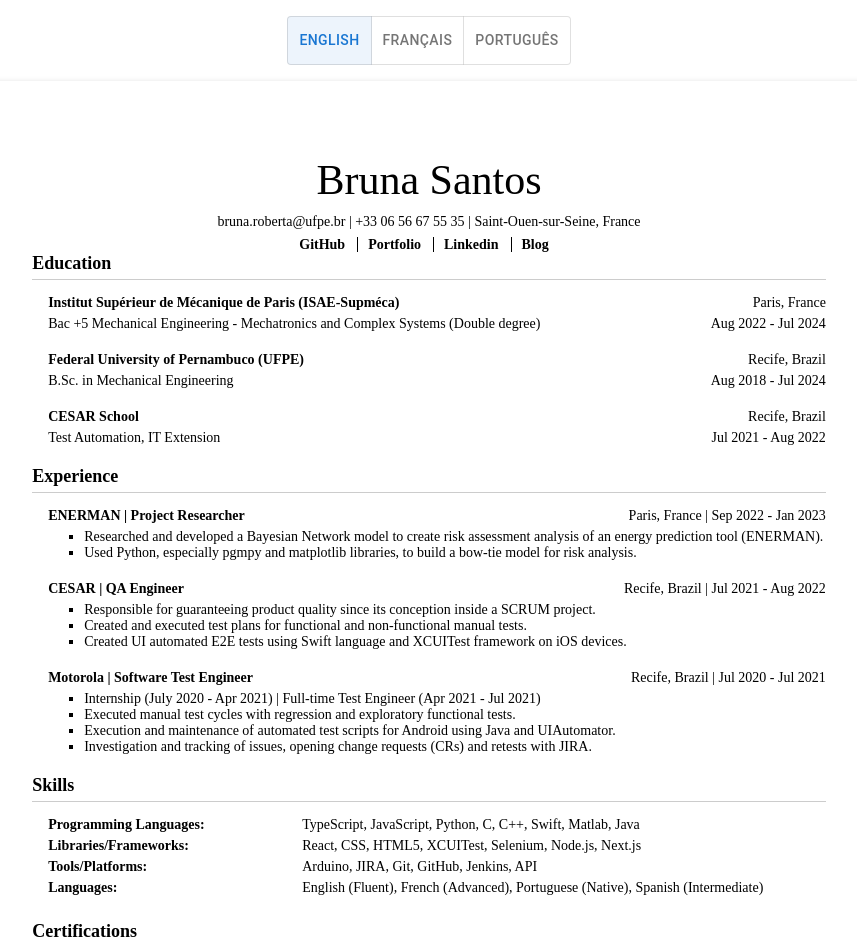
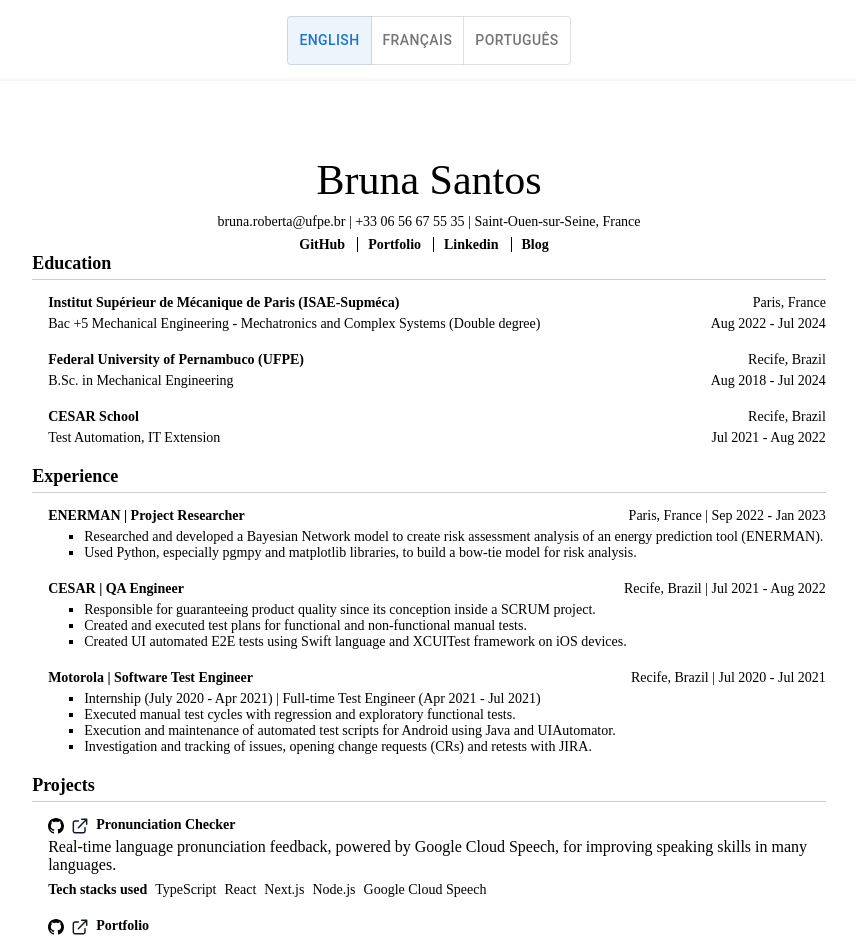
Before and after one commit to gsantosbruna/resume-template, a React (Create React App) app: page / in a window 1280 px wide. Shown: the top 939 px of the page, without its empty margins (211-1068 px from the left). Built offline with nearby package versions, Linux system fonts and the light colour scheme; a web font is replaced by a local one.

Commit message:
add projects section and update portfolio link

```diff
--- /dev/null
+++ b/src/components/Projects/index.tsx
@@ -0,0 +1,86 @@
+import React from "react";
+// @ts-ignore
+import githubIcon from "./github.svg";
+// @ts-ignore
+import liveIcon from "./link.svg";
+
+interface ExperienceProps {
+  data: {
+    title: string;
+    image: string;
+    tags: string[];
+    githubLink: string;
+    liveLink: string;
+    description: string;
+  }[];
+
+  projects: string;
+  stacks: string;
+}
+
+const Projects: React.FC<ExperienceProps> = ({ data, projects, stacks }) => {
+  return (
+    <div className="experience">
+      <h2>{projects}</h2>
+      {data.map((item, index) => (
+        <div key={index} style={{}}>
+          <span
+            style={{
+              display: "flex",
+              justifyContent: "flex-start",
+              alignItems: "center",
+              gap: "0.5rem",
+            }}
+          >
+            <a href={item.githubLink}>
+              <img
+                src={githubIcon}
+                alt="GitHub Repository"
+                style={{ width: "16px" }}
+              />
+            </a>
+            <a href={item.liveLink}>
+              <img
+                src={liveIcon}
+                alt="Live Preview"
+                style={{ width: "16px" }}
+              />
+            </a>
+            <h3>{item.title}</h3>
+          </span>
+          <ul style={{ margin: 0, padding: 0 }}>
+            {item.description}
+            <div
+              style={{
+                display: "flex",
+                alignItems: "center",
+                justifyContent: "flex-start",
+                margin: 0,
+                height: "auto",
+                marginTop: "0.5rem",
+                gap: "0.5rem",
+              }}
+            >
+              <h3 style={{ margin: 0 }}>{stacks}</h3>
+              <div
+                style={{
+                  display: "flex",
+                  alignItems: "center",
+                  justifyContent: "flex-start",
+                  margin: 0,
+                  gap: "0.5rem",
+                }}
+              >
+                {item.tags.map((tag) => {
+                  return <p key={tag}>{tag}</p>;
+                })}
+              </div>
+            </div>
+          </ul>
+        </div>
+      ))}
+    </div>
+  );
+};
+
+export default Projects;
--- a/src/data/en.tsx
+++ b/src/data/en.tsx
@@ -5,7 +5,7 @@ const resumeDataEN = {
     phone: "+33 06 56 67 55 35",
     location: "Saint-Ouen-sur-Seine, France",
     github: "https://github.com/gsantosbruna/",
-    portfolio: "https://portfolio-gsantosbruna.vercel.app/",
+    portfolio: "https://bruna-santos-portfolio.webflow.io/",
     linkedin: "https://www.linkedin.com/in/brunarobertasantos/",
     blog: "https://medium.com/@brunasantos_38597",
     aboutMe:
@@ -115,10 +115,26 @@ const resumeDataEN = {
   ],
   projects: [
     {
+      title: "Pronunciation Checker",
+      image: "https://i.imgur.com/9Q9W9X3.png",
+      tags: [
+        "TypeScript",
+        "React",
+        "Next.js",
+        "Node.js",
+        "Google Cloud Speech",
+      ],
+      githubLink: "https://github.com/gsantosbruna/pronunciation-check",
+      liveLink: "https://pronunciation-check.vercel.app/",
+      description:
+        "Real-time language pronunciation feedback, powered by Google Cloud Speech, for improving speaking skills in many languages.",
+    },
+
+    {
       title: "Portfolio",
       image: "https://i.imgur.com/8XZJQZM.png",
       tags: ["React", "CSS", "HTML5"],
-      githubLink: "https://github.com/",
+      githubLink: "https://github.com/gsantosbruna/portfolio",
       liveLink: "https://portfolio-gsantosbruna.vercel.app/",
       description:
         "My portfolio website built with React, CSS, and HTML5. It showcases my skills, projects, and experience.",
@@ -134,6 +150,8 @@ const resumeDataEN = {
     librariesFrameworks: "Libraries/Frameworks",
     toolsPlatforms: "Tools/Platforms",
     languages: "Languages",
+    projects: "Projects",
+    stacks: "Tech stacks used",
   },
 };
 
--- a/src/data/fr.tsx
+++ b/src/data/fr.tsx
@@ -5,7 +5,7 @@ const resumeDataFR = {
     phone: "+33 06 56 67 55 35",
     location: "Saint-Ouen-sur-Seine, France",
     github: "https://github.com/gsantosbruna/",
-    portfolio: "https://portfolio-gsantosbruna.vercel.app/",
+    portfolio: "https://bruna-santos-portfolio.webflow.io/",
     linkedin: "https://www.linkedin.com/in/brunarobertasantos/",
     blog: "https://medium.com/@brunasantos_38597",
     aboutMe:
@@ -115,10 +115,25 @@ const resumeDataFR = {
   ],
   projects: [
     {
+      title: "Pronunciation Checker", // Added the Pronunciation Checker project
+      image: "https://i.imgur.com/9Q9W9X3.png",
+      tags: [
+        "TypeScript",
+        "React",
+        "Next.js",
+        "Node.js",
+        "Google Cloud Speech",
+      ],
+      githubLink: "https://github.com/gsantosbruna/pronunciation-check",
+      liveLink: "https://pronunciation-check.vercel.app/",
+      description:
+        "Feedback en temps réel sur la prononciation en langues étrangères, alimenté par Google Cloud Speech, pour améliorer les compétences en expression orale dans de nombreuses langues.",
+    },
+    {
       title: "Portfolio",
       image: "https://i.imgur.com/8XZJQZM.png",
       tags: ["React", "CSS", "HTML5"],
-      githubLink: "https://github.com/",
+      githubLink: "https://github.com/gsantosbruna/portfolio",
       liveLink: "https://portfolio-gsantosbruna.vercel.app/",
       description:
         "Mon site web de portfolio construit avec React, CSS et HTML5. Il présente mes compétences, mes projets et mon expérience.",
@@ -134,6 +149,8 @@ const resumeDataFR = {
     librariesFrameworks: "Bibliothèques/Frameworks",
     toolsPlatforms: "Outils/Plateformes",
     languages: "Langues",
+    projects: "Projets",
+    stacks: "Technologies utilisées ",
   },
 };
 
--- a/src/data/pt-br.tsx
+++ b/src/data/pt-br.tsx
@@ -5,7 +5,7 @@ const resumeDataPTBR = {
     phone: "+33 06 56 67 55 35",
     location: "Saint-Ouen-sur-Seine, França",
     github: "https://github.com/gsantosbruna/",
-    portfolio: "https://portfolio-gsantosbruna.vercel.app/",
+    portfolio: "https://bruna-santos-portfolio.webflow.io/",
     linkedin: "https://www.linkedin.com/in/brunarobertasantos/",
     blog: "https://medium.com/@brunasantos_38597",
     aboutMe:
@@ -115,10 +115,25 @@ const resumeDataPTBR = {
   ],
   projects: [
     {
+      title: "Pronunciation Checker", // Projeto adicionado
+      image: "https://i.imgur.com/9Q9W9X3.png",
+      tags: [
+        "TypeScript",
+        "React",
+        "Next.js",
+        "Node.js",
+        "Google Cloud Speech",
+      ],
+      githubLink: "https://github.com/gsantosbruna/pronunciation-check",
+      liveLink: "https://pronunciation-check.vercel.app/",
+      description:
+        "Feedback em tempo real sobre pronúncia em idiomas, alimentado pelo Google Cloud Speech, para melhorar as habilidades de fala em muitos idiomas.",
+    },
+    {
       title: "Portfólio",
       image: "https://i.imgur.com/8XZJQZM.png",
       tags: ["React", "CSS", "HTML5"],
-      githubLink: "https://github.com/",
+      githubLink: "https://github.com/gsantosbruna/portfolio",
       liveLink: "https://portfolio-gsantosbruna.vercel.app/",
       description:
         "Meu site de portfólio construído com React, CSS e HTML5. Ele apresenta minhas habilidades, projetos e experiência.",
@@ -134,6 +149,8 @@ const resumeDataPTBR = {
     librariesFrameworks: "Bibliotecas/Frameworks",
     toolsPlatforms: "Ferramentas/Plataformas",
     languages: "Idiomas",
+    projects: "Projetos",
+    stacks: "Tecnologias utilizadas",
   },
 };
 
--- a/src/pages/Resume.tsx
+++ b/src/pages/Resume.tsx
@@ -5,7 +5,8 @@ import Experience from "../components/Experience";
 import Skills from "../components/Skills";
 import Certifications from "../components/Certifications";
 import Awards from "../components/Awards";
-import Description from "../components/Description";
+// import Description from "../components/Description";
+import Projects from "../components/Projects";
 
 interface ResumeData {
   profile: {
@@ -42,6 +43,14 @@ interface ResumeData {
     award: string;
     description: string;
   }[];
+  projects: {
+    title: string;
+    image: string;
+    tags: string[];
+    githubLink: string;
+    liveLink: string;
+    description: string;
+  }[];
   common: {
     education: string;
     experience: string;
@@ -52,6 +61,8 @@ interface ResumeData {
     librariesFrameworks: string;
     toolsPlatforms: string;
     languages: string;
+    projects: string;
+    stacks: string;
   };
 }
 
@@ -67,6 +78,7 @@ const Resume: React.FC<ResumeProps> = ({ data }) => {
     skills,
     certifications,
     honorsAndAwards,
+    projects,
     common,
   } = data;
 
@@ -76,6 +88,7 @@ const Resume: React.FC<ResumeProps> = ({ data }) => {
       {/* <Description /> */}
       <Education data={education} education={common.education} />
       <Experience data={experience} experience={common.experience} />
+      <Projects data={projects} projects={common.projects} stacks={common.stacks} />
       <Skills {...skills} common={common} />
       <Certifications
         data={certifications}
```
Also changed, not shown: src/components/Projects/github.svg (added), src/components/Projects/link.svg (added).
